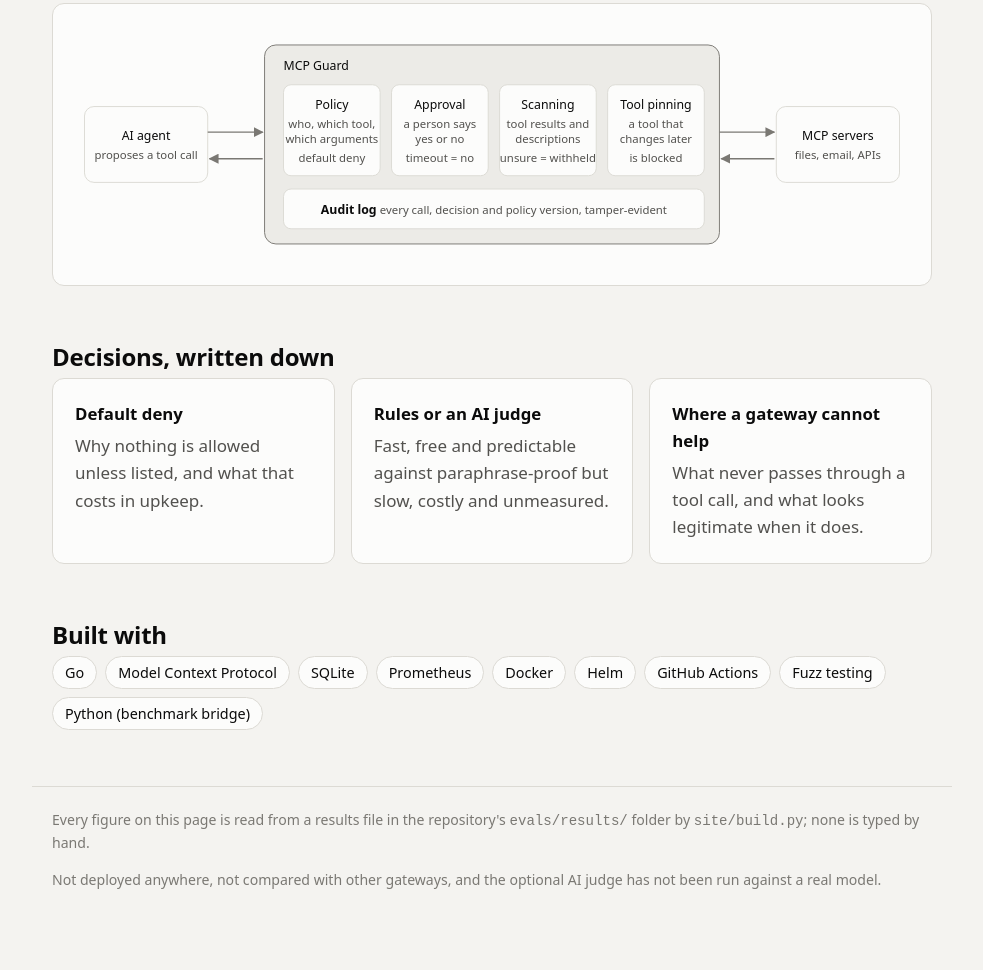
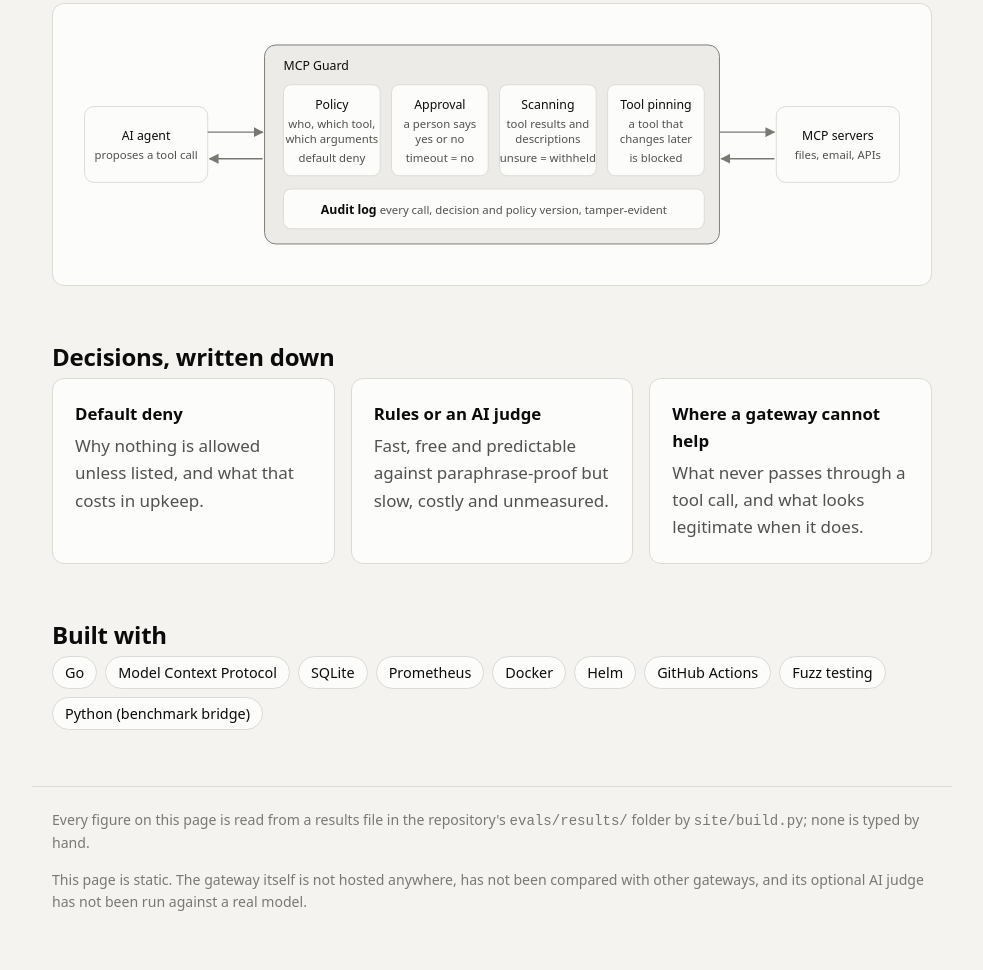
Before and after one commit to TangeniI/MCP-Guard-, a plain HTML site: page site/index.html in a window 1280 px wide. Shown: the part 3760-4730 px from the top of the page, without its empty margins (148-1131 px from the left). Before the commit the page ends 4707 px from the top, so only its background shows below. Drawn offline with Linux system fonts and the light colour scheme.

Commit message:
site: clarify footer, document Vercel auto-deploy, ignore .vercel

```diff
--- a/site/index.html
+++ b/site/index.html
@@ -312,8 +312,8 @@
 <footer>
   <p>Every figure on this page is read from a results file in the repository's <code>evals/results/</code> folder by
     <code>site/build.py</code>; none is typed by hand.</p>
-  <p>Not deployed anywhere, not compared with other gateways, and the optional AI judge has not been run against a
-    real model.</p>
+  <p>This page is static. The gateway itself is not hosted anywhere, has not been compared with other gateways, and
+    its optional AI judge has not been run against a real model.</p>
 </footer>
 
 <div class="tooltip" id="tooltip" role="status" aria-live="polite"></div>
```
Also changed, not shown: 2 other files.
